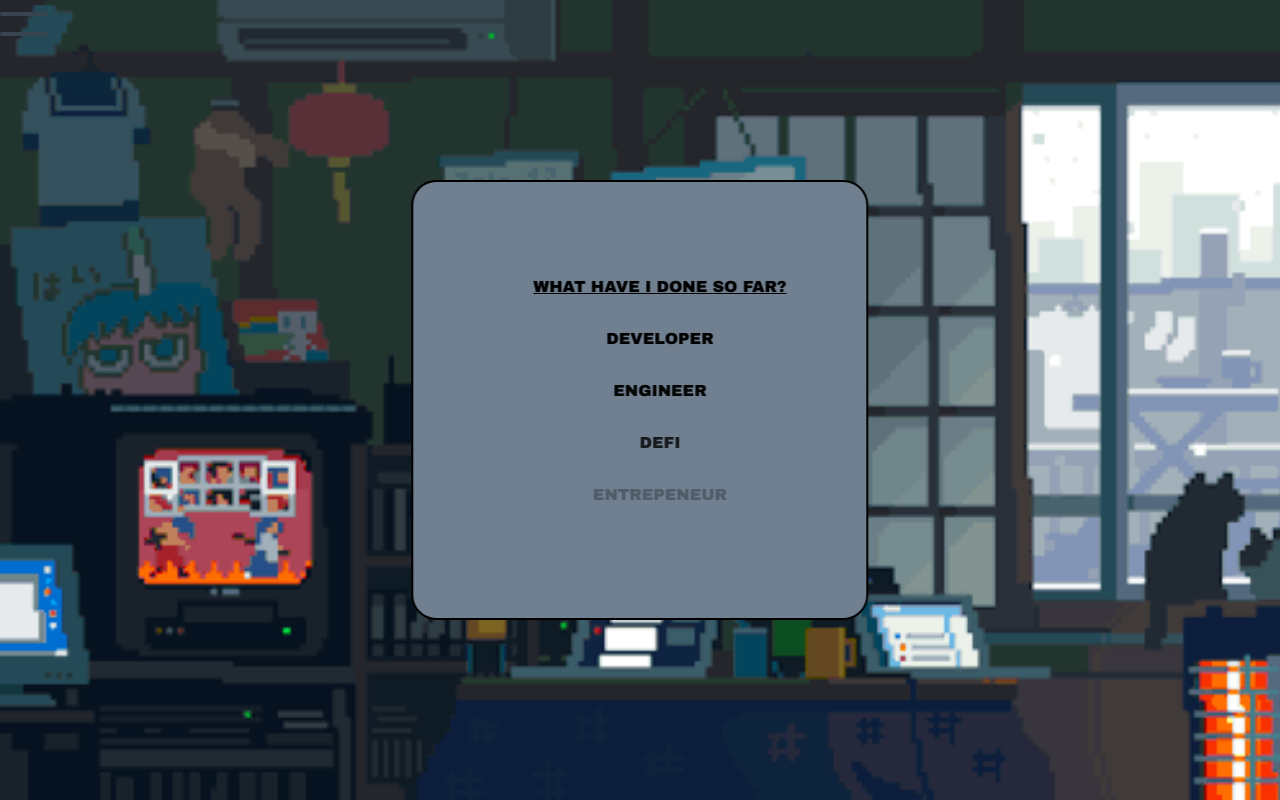
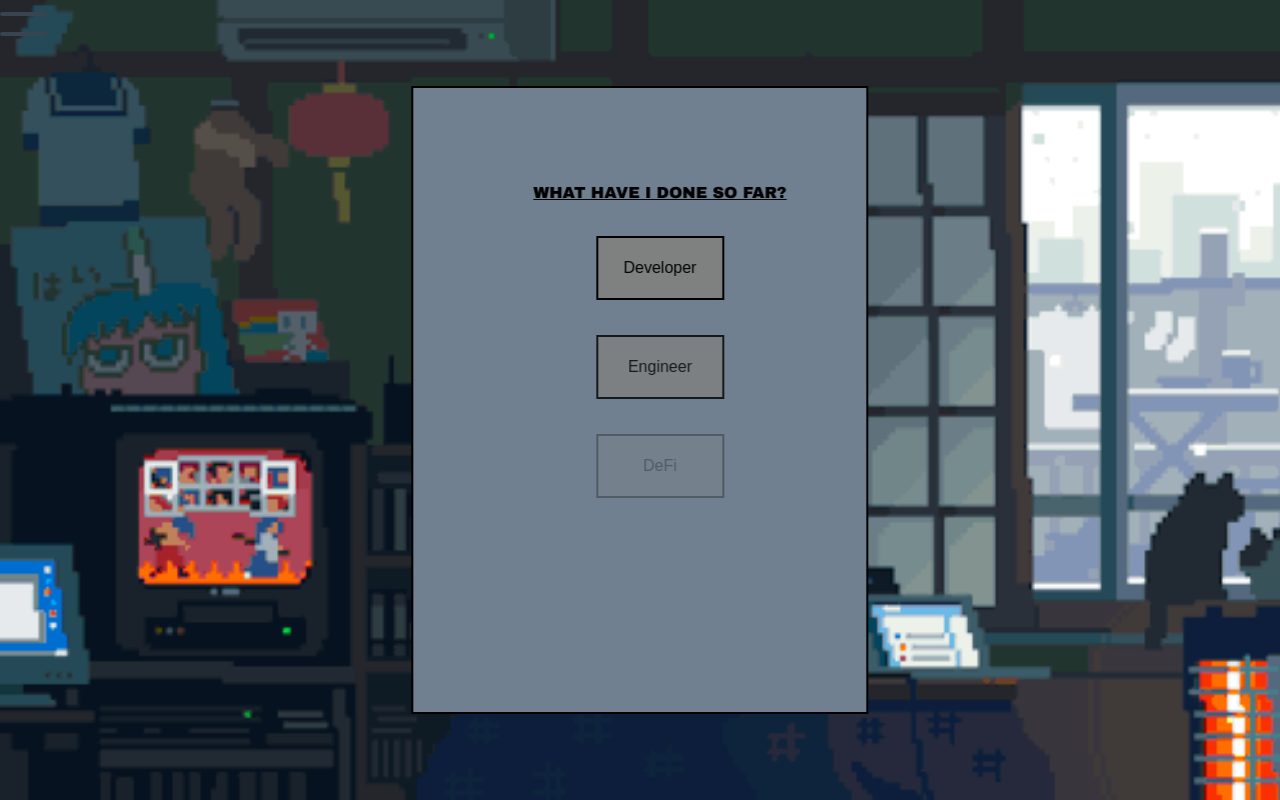
Before and after one commit to BowtiedPronghorn/PortfolioSite, a React (Create React App) app: page /Experience in a window 1280 px wide. Built offline with nearby package versions, Linux system fonts and the light colour scheme.

Commit message:
Updated appearance of Experience page

```diff
--- a/src/pages/Experience.css
+++ b/src/pages/Experience.css
@@ -1,4 +1,4 @@
-.Container {
+.Container_Experience {
     position: absolute;
     left: 50%;
     top: 50%;
@@ -11,21 +11,52 @@
     animation-duration: 2000ms;
     animation-iteration-count: 1;
     animation-fill-mode: forwards;
-    border-radius: 25px;
     border: 2px solid black;
 }
 
-.fade-list-item {
+.popup_exp {
+    font-size: 16px;
+    font-family: Arial;
+    text-transform: none;
+    display: table;
+
+    width: 75vh;
+    height: 50vh;
+    background-color: #A6445E;
+    z-index: 20;
+    text-align: center;
+
+    position: absolute;
+    left: 50%;
+    top: 50%;
+    transform: translate(-50%, -50%);
     opacity: 0;
     animation-name: fadein;
-    animation-duration: 5000ms;
+    animation-duration: 1000ms;
     animation-iteration-count: 1;
     animation-fill-mode: forwards;
+    border: 2px solid black;
 }
 
-p {
+.button_exp {
+    background-color: gray;
     color: black;
-    text-decoration: underline;
+    width: 128px;
+    height: 64px;
+    text-align: center;
+    text-decoration: none;
+    display: inline-block;
+    font-size: 16px;
+    border: 2px solid black;
+    transition: all 500ms;
+}
+
+.button_exp:hover {
+    background-color: #294037;
+    width: 140px;
+    height: 64px;
+    font-size: 20px;
+    transition: all 500ms;
 }
 
 @keyframes fadein {
--- a/src/pages/Experience.js
+++ b/src/pages/Experience.js
@@ -1,4 +1,4 @@
-import React from "react";
+import React, {useState} from 'react';
 import background from "../images/backgrounds/Experience.webp";
 import Menu from "../components/Menu";
 
@@ -6,6 +6,49 @@ import './Experience.css';
 
 function Experience() {
     const listItems = ['Developer', 'Engineer', 'DeFi', 'Entrepeneur'];
+    const [Dev_Text, setDev] = useState(<div></div>)
+    const [Eng_Text, setEng] = useState(<div></div>)
+    const [Defi_Text, setDefi] = useState(<div></div>)
+    const [Entr_Text, setEntr] = useState(<div></div>)
+
+    function openDev() {
+        setDev(<div className={"popup_exp"} onClick={closeDiv}>
+            <span>
+                Dev text placeholder
+            </span>
+        </div>)
+    }
+
+    function openEng() {
+        setEng(<div className={"popup_exp"} onClick={closeDiv}>
+            <span>
+                Eng text placeholder
+            </span>
+        </div>)
+    }
+
+    function openDefi() {
+        setDefi(<div className={"popup_exp"} onClick={closeDiv}>
+            <span>
+                Defi text placeholder
+            </span>
+        </div>)
+    }
+
+    function openEntr() {
+        setEntr(<div className={"popup_exp"} onClick={closeDiv}>
+            <span>
+                Entrepeneur text placeholder
+            </span>
+        </div>)
+    }
+
+    function closeDiv() {
+        setDev(<div></div>)
+        setEng(<div></div>)
+        setDefi(<div></div>)
+        setEntr(<div></div>)
+    }
 
     return (
         <div style={{
@@ -14,12 +57,24 @@ function Experience() {
             height: "100vh",
         }}>
             <Menu/>
-            <div className={"Container"}>
+            {Dev_Text}
+            {Eng_Text}
+            {Defi_Text}
+            {Entr_Text}
+            <div className={"Container_Experience"}>
                 <ul>
                     <p>What have I done so far?</p>
-                    {listItems.map((item, idx) => (
-                        <li className="fade-list-item" style={{ animationDelay: `${1500 * idx}ms` }}>{item}</li>
-                    ))}
+                    <li className="fade-list-item" onClick={openDev} style={{ animationDelay: `${1500}ms` }}>
+                        <button className="button_exp">{listItems[0]}</button>
+                    </li>
+                    <li className="fade-list-item" onClick={openEng} style={{ animationDelay: `${1500 * 2}ms` }}>
+                        <button className="button_exp">{listItems[1]}</button></li>
+                    <li className="fade-list-item" onClick={openDefi} style={{ animationDelay: `${1500 * 3}ms` }}>
+                        <button className="button_exp">{listItems[2]}</button>
+                    </li>
+                    <li className="fade-list-item" onClick={openEntr} style={{ animationDelay: `${1500 * 4}ms` }}>
+                        <button className="button_exp">{listItems[3]}</button>
+                    </li>
                 </ul>
             </div>
         </div>
--- a/src/pages/Interests.js
+++ b/src/pages/Interests.js
@@ -1,5 +1,5 @@
 import background from "../images/backgrounds/Interests.gif";
-import React, {useState} from 'react'
+import React, {useState} from 'react';
 
 import Menu from "../components/Menu";
 
```
